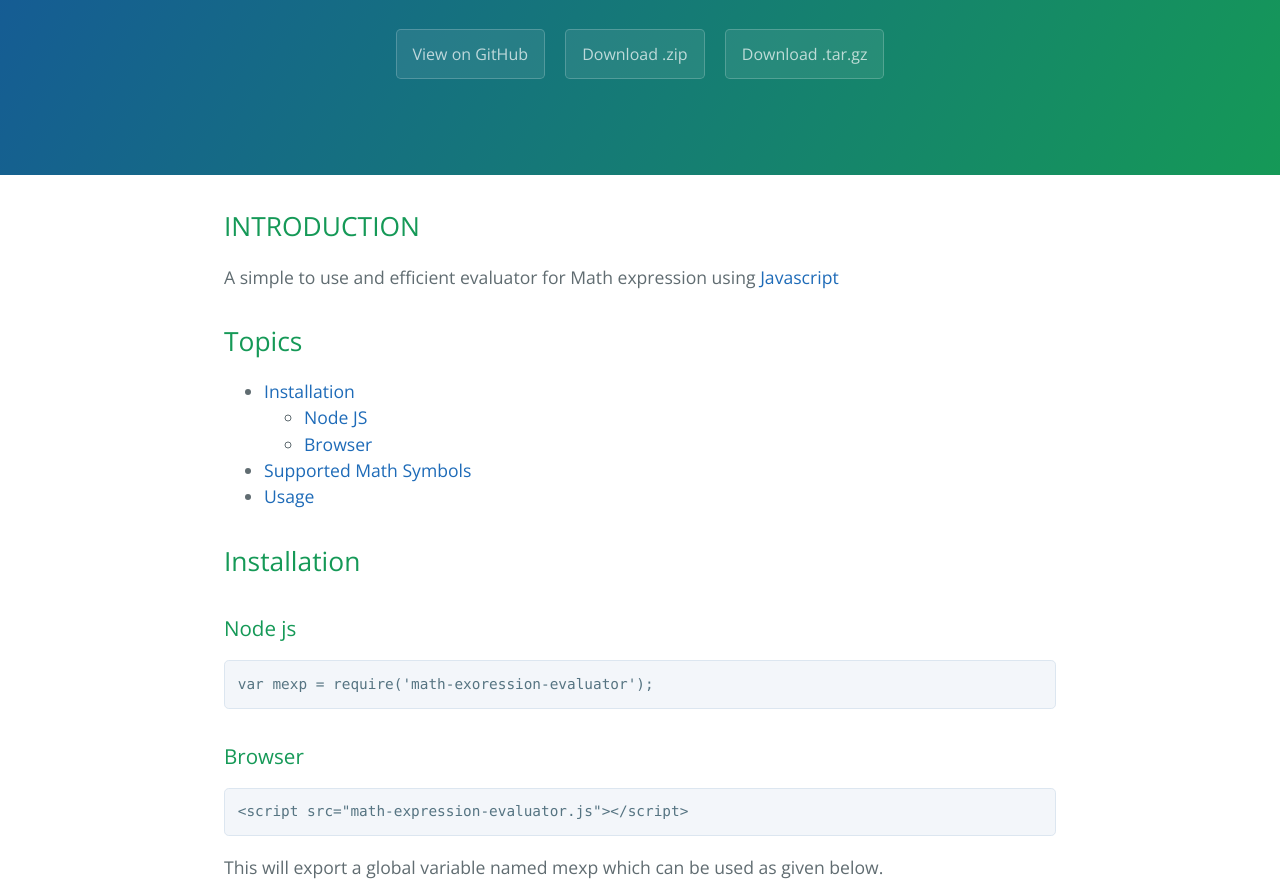
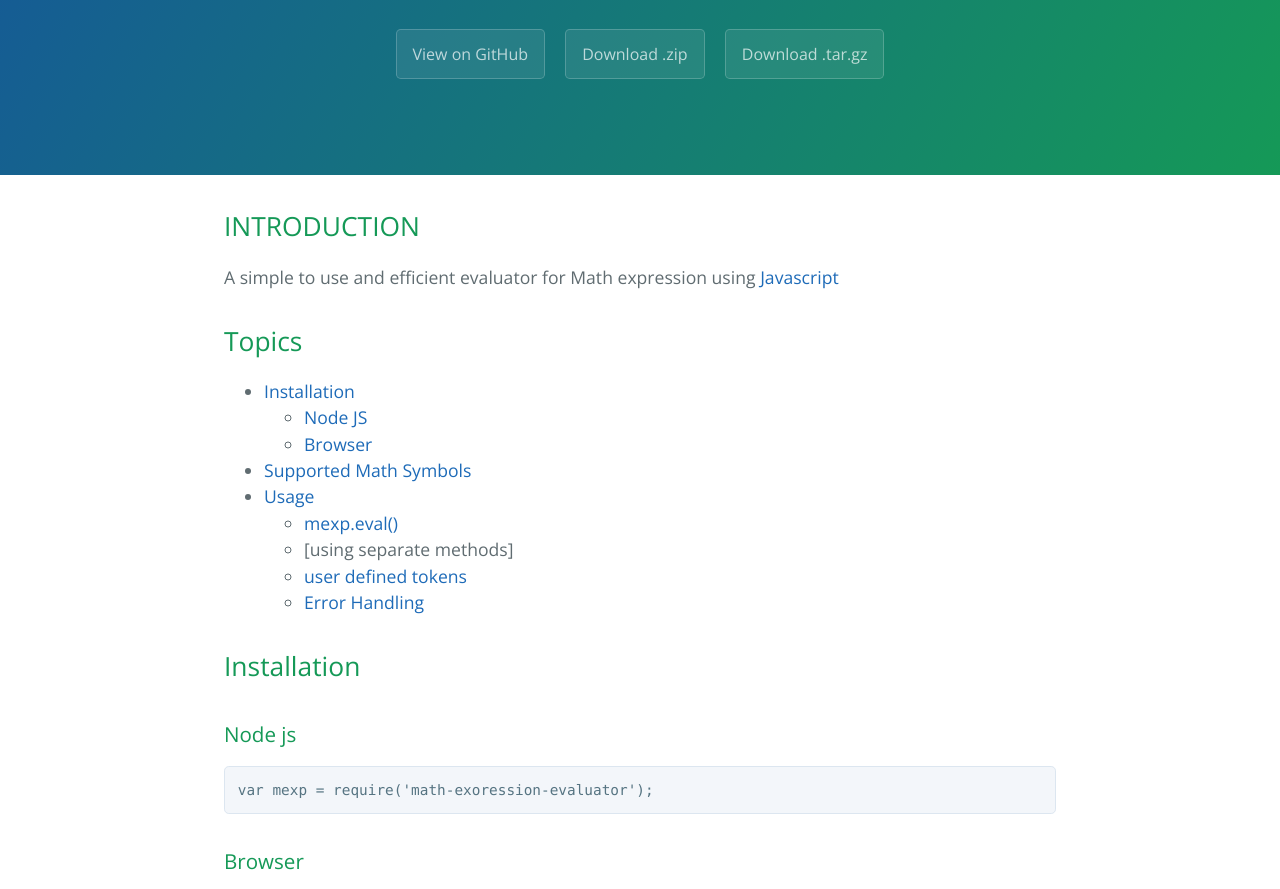
Before and after one commit to bugwheels94/math-expression-evaluator, a plain HTML site: page index.html in a window 1280 px wide. Shown: the part 208-1097 px from the top of the page. Drawn offline with nearby package versions, Linux system fonts and the light colour scheme.

```diff
--- a/index.html
+++ b/index.html
@@ -37,7 +37,16 @@
 </ul>
 </li>
 <li><a href="#supported-maths-symbols">Supported Math Symbols</a></li>
-<li><a href="#usage">Usage</a></li>
+<li>
+<a href="#usage">Usage</a>
+
+<ul>
+<li><a href="#math.eval()">mexp.eval()</a></li>
+<li>[using separate methods]</li>
+<li><a href="#user-defined-tokens">user defined tokens</a></li>
+<li><a href="#error-handling">Error Handling</a></li>
+</ul>
+</li>
 </ul>
 
 <h2>
```
Also changed, not shown: params.json (+1 -1 lines).
